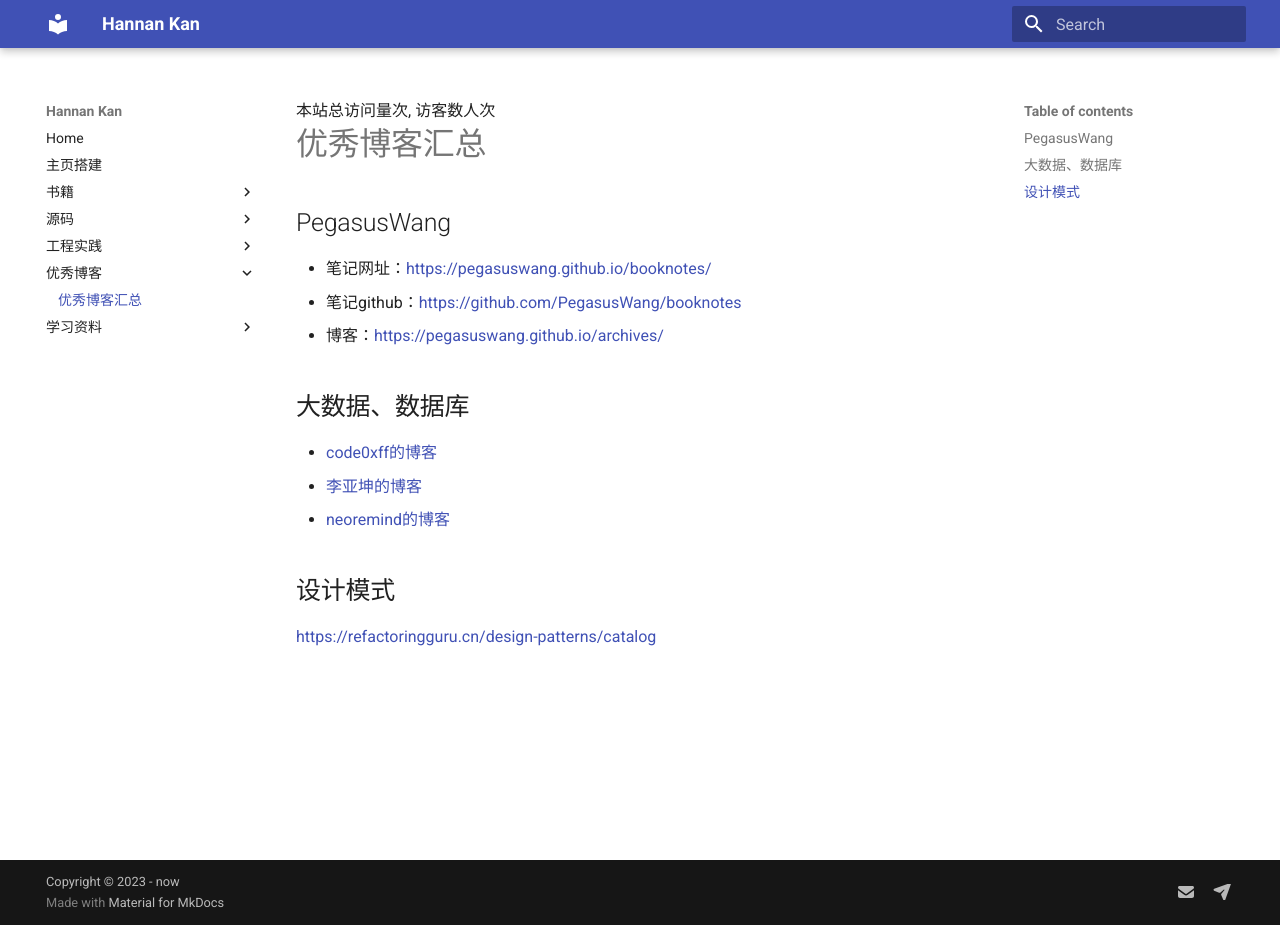
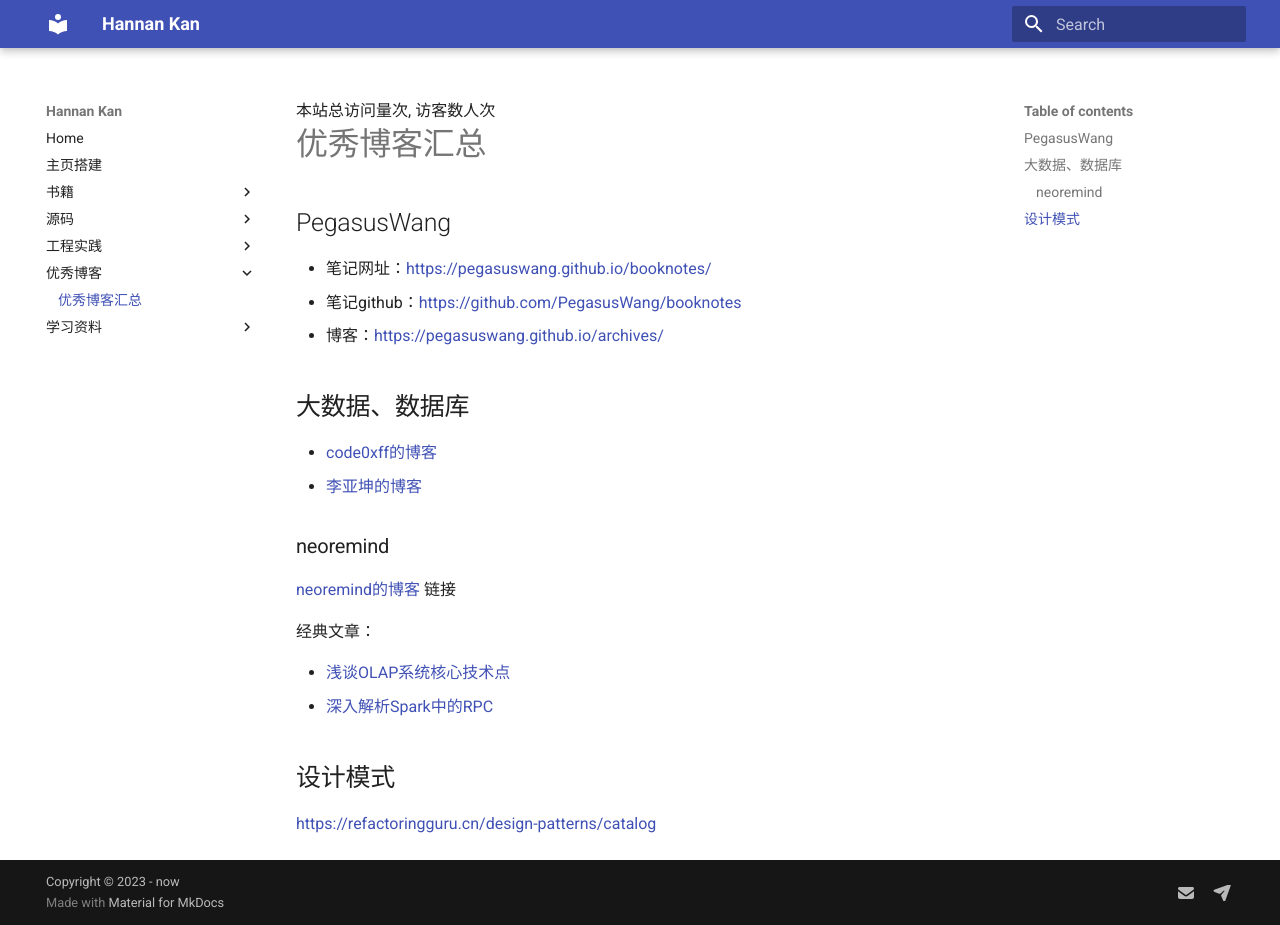
Before and after one commit to HannanKan/homepage, an MkDocs documentation site: the page built from docs/blogs/index.md, in a window 1280 px wide and 925 px high. Built offline with MkDocs 1.6.1 and Material for MkDocs 9.7.7, drawn with Linux system fonts in a browser that asks for light colours; comment, search, counter and statistics services are not loaded.

Commit message:
添加neoremind 的博客链接

```diff
--- a/docs/blogs/index.md
+++ b/docs/blogs/index.md
@@ -12,7 +12,14 @@
 
 * [code0xff的博客]
 * [李亚坤的博客]
-* [neoremind的博客]
+
+### neoremind
+[neoremind的博客] 链接
+
+经典文章：
+
+* [浅谈OLAP系统核心技术点](https://zhuanlan.zhihu.com/p/163236128)
+* [深入解析Spark中的RPC](https://zhuanlan.zhihu.com/p/28893155)
 
 ## 设计模式
 [https://refactoringguru.cn/design-patterns/catalog](https://refactoringguru.cn/design-patterns/catalog)
```
